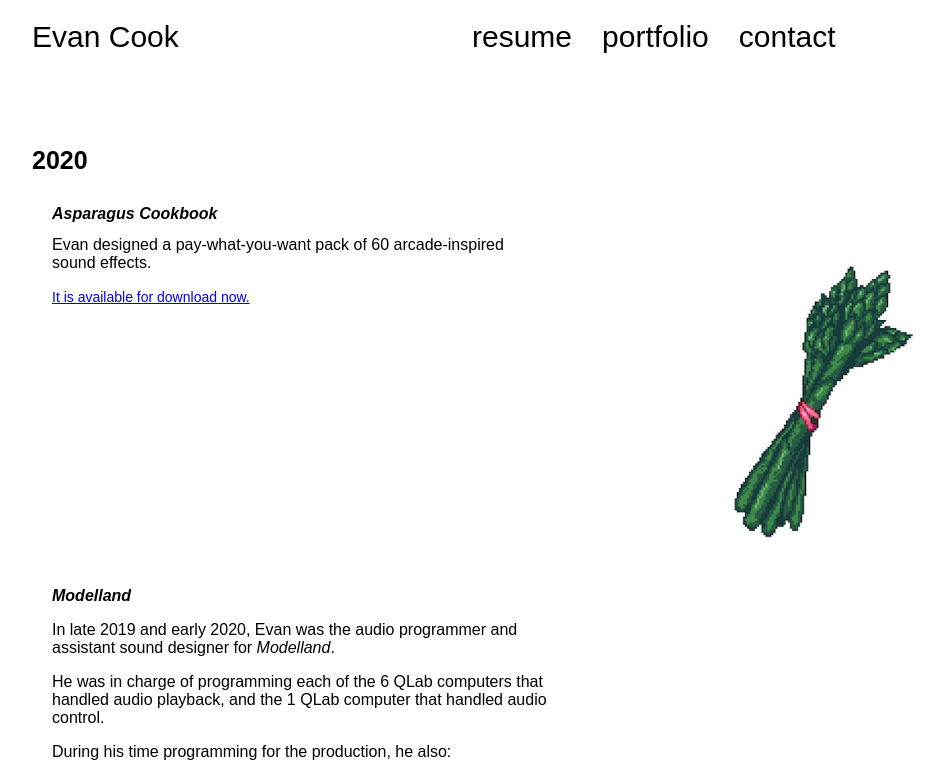
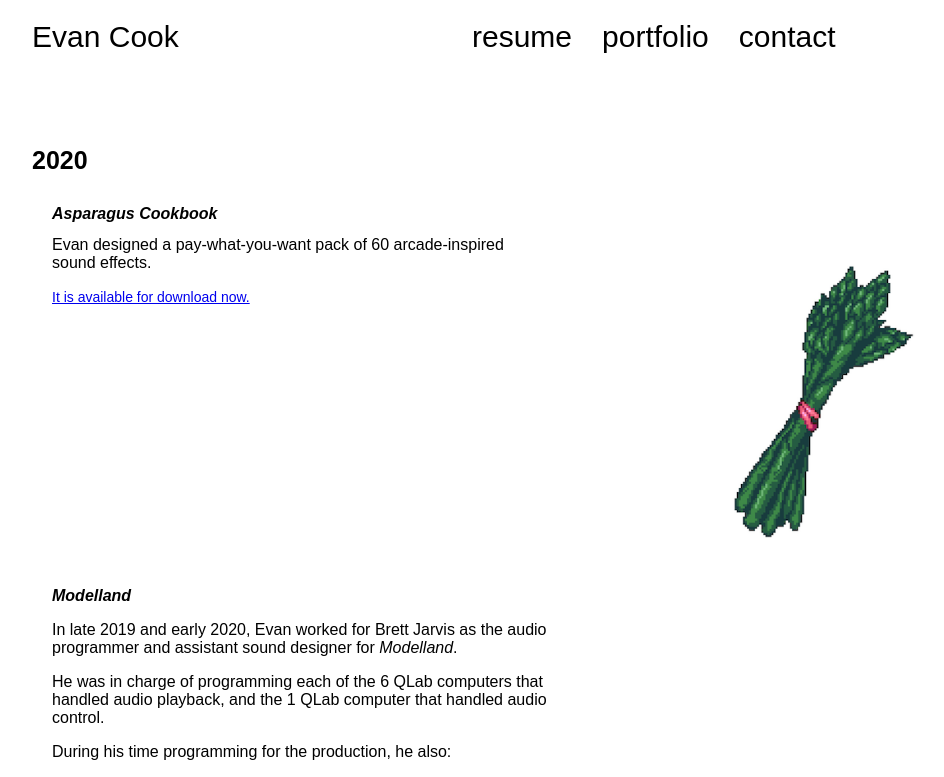
Before and after one commit to evanmcook/modular-friend, a React (Create React App) app: page /portfolio in a window 1280 px wide. Shown: the top 777 px of the page, without its empty margins (96-1040 px from the left). Built offline with nearby package versions, Linux system fonts and the light colour scheme.

Commit message:
minor portfolio changes

```diff
--- a/src/portfolio/portfolio.js
+++ b/src/portfolio/portfolio.js
@@ -30,7 +30,7 @@ class Portfolio extends Component {
        <div class = "prfItem">
        <div>
         <h2>Modelland</h2>
-          <p>In late 2019 and early 2020, Evan was the audio programmer and assistant sound designer for <i>Modelland</i>.</p>
+          <p>In late 2019 and early 2020, Evan worked for Brett Jarvis as the audio programmer and assistant sound designer for <i>Modelland</i>.</p>
 
           <p> He was in charge of programming each of the 6 QLab computers that handled audio playback, and the 1 QLab computer that handled audio control.</p>
           <p> During his time programming for the production, he also: </p>
```
